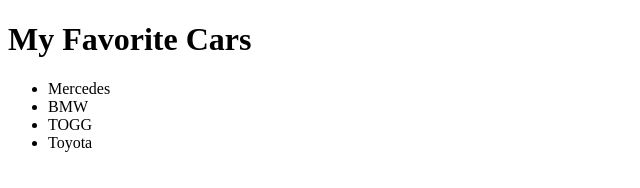
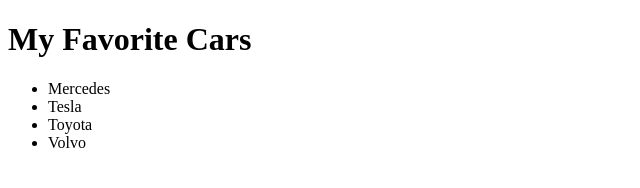
Before and after one commit to SumeyyeSueda/TEST102, a plain HTML site: page index.html in a window 1280 px wide. Shown: the full height of the page, 0-640 px from the left. Drawn offline with Linux system fonts and the light colour scheme.

Commit message:
third commit

```diff
--- a/index.html
+++ b/index.html
@@ -10,9 +10,10 @@
   <h1>My Favorite Cars</h1>
   <ul>
     <li>Mercedes</li>
-    <li>BMW</li>
-    <li>TOGG</li>
+    <li>Tesla</li>
+
     <li>Toyota</li>
+    <li>Volvo</li>
 
   </ul>
 </body>
```
